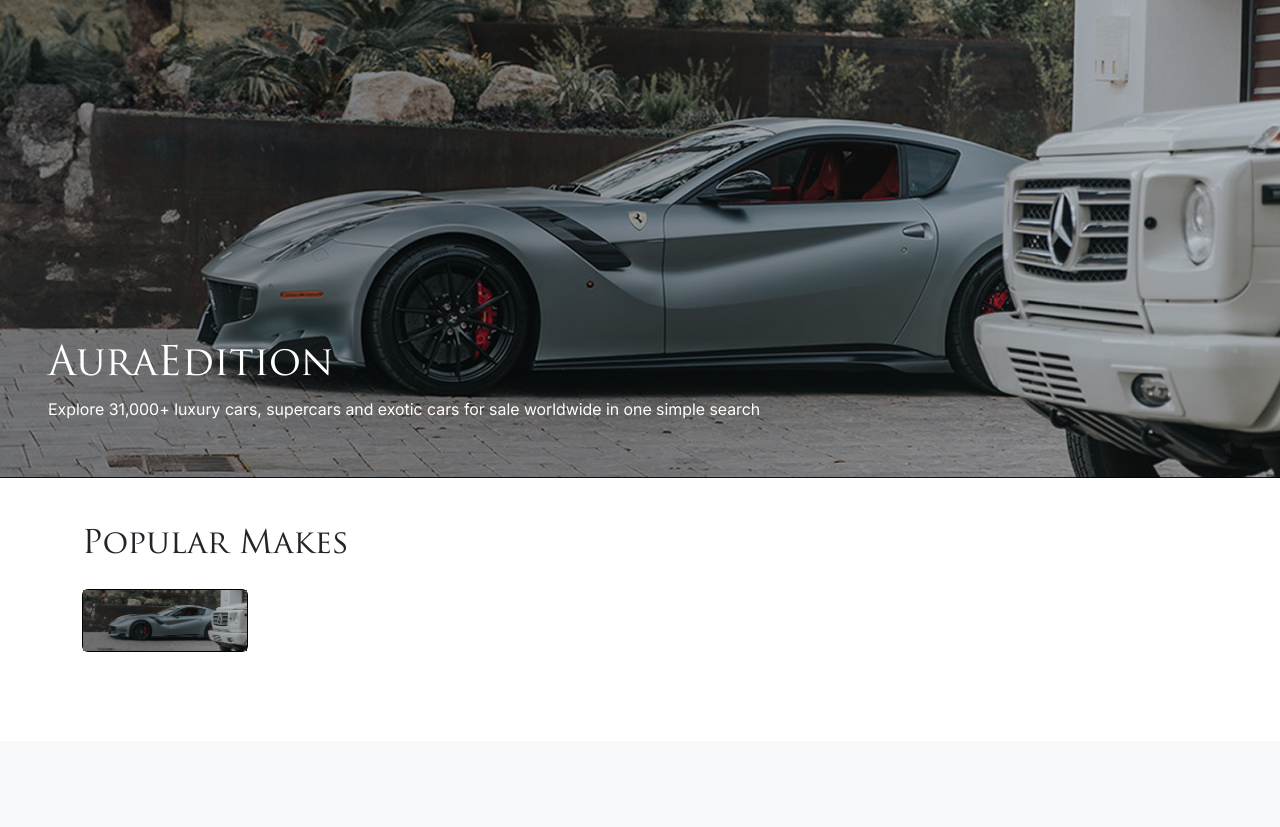
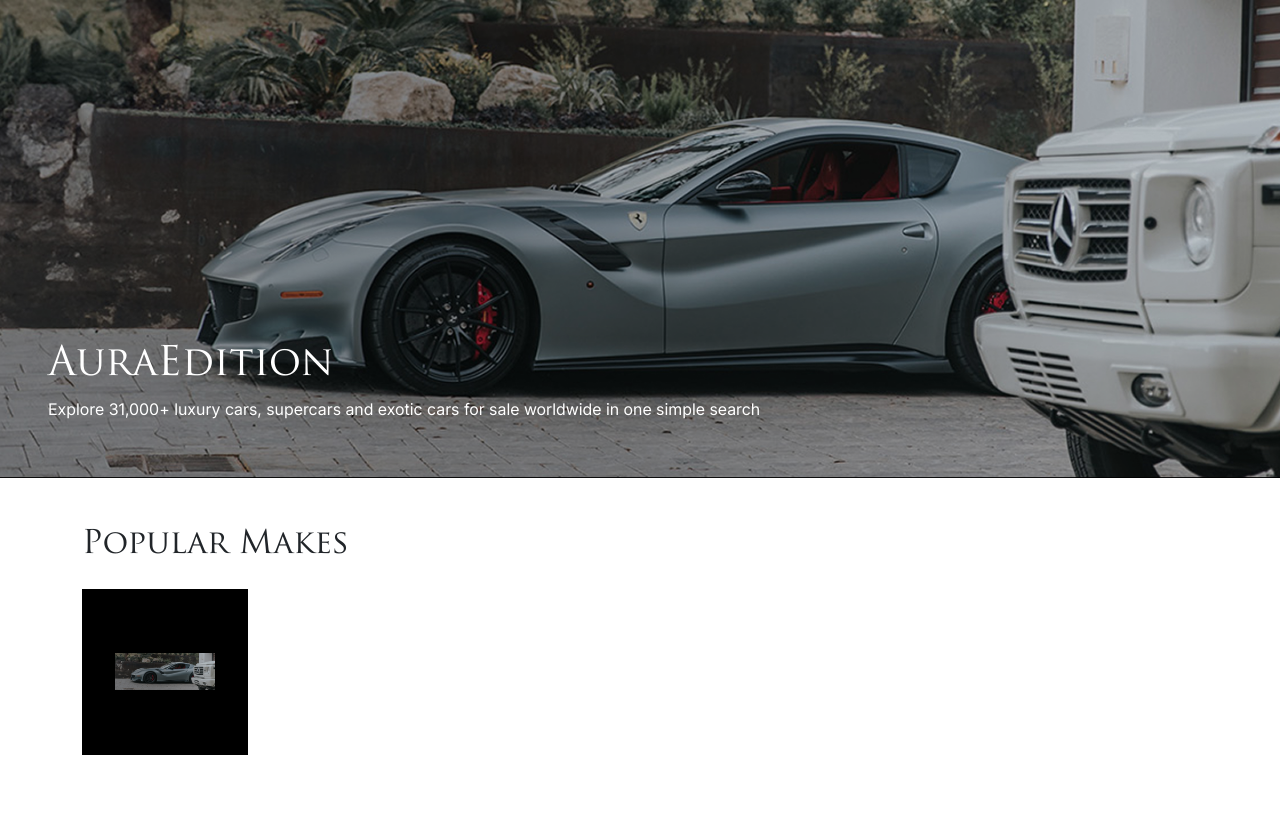
Before and after one commit to dreadlord-sedai/AuraEdition, a PHP site: page / in a window 1280 px wide. Shown: the part 59-886 px from the top of the page. Before the commit the page ends 711 px from the top, so only its background shows below. Run offline with PHP 8.4, Linux system fonts and the light colour scheme.

Commit message:
Add car brands

```diff
--- a/index.php
+++ b/index.php
@@ -22,10 +22,10 @@
     <div class="container-md my-5">
         <h2 class="text-start mb-4">Popular Makes</h2>
         <div class="row">
+
             <div class="col-2 mb-4">
-                <div class="card aspect-ratio ratio-1x1 bg-black">
-                        <img src="./public/images/hero-img.png" alt="">
-                    </div>
+                <div class="square-card bg-black align-items-center d-flex justify-content-center">
+                    <img src="./public/images/hero-img.png" alt="">
                 </div>
             </div>
 
--- a/public/css/style.css
+++ b/public/css/style.css
@@ -10,6 +10,7 @@
 }
 
 
+/* Global Styles */
 
 :root {
     --primary-color: #3498db;
@@ -19,7 +20,7 @@
     --text-color: #333;
     --heading-color: #222;
     --border-radius: 0.5rem;
-    --box-shadow: 0 2px 8px rgba(0,0,0,0.08);
+    --box-shadow: 0 2px 8px rgba(0, 0, 0, 0.08);
     --primary-font: 'Trajan Pro', serif;
     --secondary-font: 'Inter', Arial, sans-serif;
     --font-size-base: 16px;
@@ -31,14 +32,38 @@
     --spacing-lg: 2rem;
 }
 
-body, p, li, span, a {
+body,
+p,
+li,
+span,
+a {
     font-family: var(--secondary-font);
 }
 
-h1, h2, h3, h4, h5, h6 {
+h1,
+h2,
+h3,
+h4,
+h5,
+h6 {
     font-family: var(--primary-font);
 }
 
+
+/* Navigation */
 .logo {
     font-family: var(--primary-font);
 }
+
+
+/* Popular Makes */
+.square-card {
+  aspect-ratio: 1 / 1;
+  width: 100%;
+}
+.square-card img {
+  object-fit: cover;
+  width: 60%;
+  height: auto;
+
+}
```
Also changed, not shown: public/images/make-1.png (added), public/images/make-10.png (added), public/images/make-11.png (added), public/images/make-12.png (added), public/images/make-2.jpg (added), public/images/make-3.png (added), public/images/make-4.png (added), public/images/make-5.png (added), public/images/make-6.png (added), public/images/make-7.png (added), public/images/make-8.png (added), public/images/make-9.png (added).
